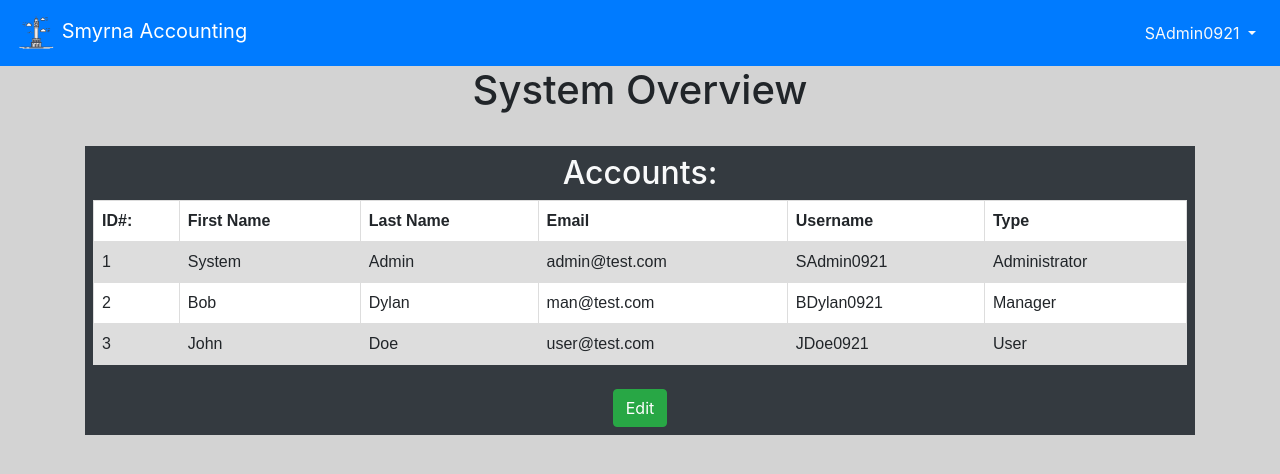
After one commit to Dunson/SWE_4713_Project, a Flask app: page /adminPortal in a window 1280 px wide. The commit adds this page. Shown: the top 474 px of the page. Run offline with Flask 2, Linux system fonts and the light colour scheme; a user stored in the database is signed in; data comes from the database, SQL or seed files in the repository; both versions use the stored data as it was after the commit; some libraries are stand-ins or nearby versions.

Commit message:
Began admin control

```diff
--- a/website/auth.py
+++ b/website/auth.py
@@ -61,30 +61,30 @@ def sign_up():
 
 
         user = User.query.filter_by(email=email).first()
+        pwd_check = User.password_check(password1)
 
-        validEmail = False
-        if '@' in email:
-            validEmail = True
 
         # The password conditions still need to satisfy the requirements
         if user:
             flash('An account with that email already exists!', category='error')
-        elif not validEmail:
-            flash('Email must be of valid syntax: example@domain.com', category='error')
         elif len(firstName) < 2:
             flash('First name must be greater than 1 character', category='error')
         elif password1 != password2: # This compares the two passwords
             flash('Passwords do not match', category='error')
-        elif len(password1) < 8: # This is only part of the password requirement.
-            flash('Password does not have enough characters', category='error')
+        elif not pwd_check:
+            flash('Password does not meet the requirements', category='error')
         else:
             # Add user to database
-            new_user = User(email=email, firstName=firstName, lastName=lastName, password=generate_password_hash(password1, method='sha256'), userName = userNameGen(firstName, lastName))
+            new_user = User(email=email, firstName=firstName, lastName=lastName,
+                password=generate_password_hash(password1, method='sha256'),
+                userName = userNameGen(firstName, lastName),
+                hasAdmin = False, hasMan = False)
+
             db.session.add(new_user)
             db.session.commit()
-            login_user(user, remember=True)
+
             flash('Account Created', category='success')
-            return redirect(url_for('views.home'))
+            return redirect(url_for('auth.login'))
 
 
     return render_template("signUp.html", user = current_user)
@@ -118,17 +118,35 @@ def reset_password(token):
         flash('Reset Token Expired!',category='error')
         return redirect(url_for('auth.login'))
 
-    password = request.form.get('password1')
+    password1 = request.form.get('password1')
     password2 = request.form.get('password2')
 
-    if password:
-        if password == password2:
-            user.reset_password(password, commit=True)
+    if password1:
+        if password1 == password2:
+            user.reset_password(password1, commit=True)
             flash('Password Reset Successful!!', category='success')
             return redirect(url_for('auth.login'))
         else:
             flash('Passwords must match!', category='error')
 
+    return render_template('reset_verified.html', user=current_user)
 
 
-    return render_template('reset_verified.html', user=current_user)
+#Method for admin portal access.
+#This works under the assumption that there is only one admin in the database
+@auth.route('/adminPortal', methods = ['GET', 'POST'])
+@login_required
+def adminPort():
+
+    #Query the database for an admin user
+    adminUser = User.query.filter_by(hasAdmin = True).first()
+
+    #check if that admin user is the current user
+    if adminUser == current_user:
+        return render_template('adminPortal.html', user = current_user, query = User.query.all())
+    else:
+        flash('You do not have access to this page!', category='error')
+        return redirect(url_for('views.home'))
+
+
+    #return render_template('adminPortal.html', user = current_user)
--- /dev/null
+++ b/website/templates/adminPortal.html
@@ -0,0 +1,77 @@
+{% extends "base.html" %}
+{% block title %} Admin Portal {% endblock %}
+
+{%block content%}
+<h1 class="text-center">System Overview</h1>
+<br>
+<style>
+table
+{
+  font-family: arial, sans-serif;
+  border-collapse: collapse;
+  width: 100%;
+}
+
+td, th
+{
+  border: 1px solid #dddddd;
+  text-align: left;
+  padding: 8px;
+}
+
+tr:nth-child(even)
+{
+  background-color: #dddddd;
+}
+
+tr:nth-child(odd)
+{
+  background-color: white;
+}
+
+
+</style>
+
+
+<div class="container bg-dark px-2 py-2">
+    <h2 class = "text-center text-light">Accounts:</h2>
+
+
+    <table >
+        <tr>
+          <th>ID#:</th>
+          <th>First Name</th>
+          <th>Last Name</th>
+          <th>Email</th>
+          <th>Username</th>
+          <th>Type</th>
+        </tr>
+
+        {% for user in query %}
+        <tr>
+          <td>{{user.id}}</td>
+          <td>{{user.firstName}}</td>
+          <td>{{user.lastName}}</td>
+          <td>{{user.email}}</td>
+          <td>{{user.userName}}</td>
+          {% if user.hasAdmin%}
+          <td>Administrator</td>
+          {% elif user.hasMan %}
+          <td>Manager</td>
+          {% else %}
+          <td>User</td>
+          {% endif %}
+        </tr>
+        {% endfor %}
+      </table>
+      <br>
+      <div class="text-center">
+        <button type="button" class="btn btn-success">Edit</button>
+      </div>
+
+</div>
+
+
+
+
+{% endblock %}
--- a/website/templates/base.html
+++ b/website/templates/base.html
@@ -12,21 +12,42 @@
     <title>{% block title %}Home{% endblock%}</title>
 </head>
 
-<body style="background-color:darkgray">
-    <nav class="navbar navbar-expand-lg navbar-dark bg-dark">
+<body style="background-color: lightgrey">
+
+    <nav class="navbar navbar-expand-lg navbar-dark bg-primary">
+        <a class = "navbar-brand" href='/'>
+            <img src="/static/logo.png" width="40" height="40" atl="">
+            Smyrna Accounting
+        </a>
         <button class = "navbar-toggler" type="button" data-toggle="collapse" data-target="#navbar">
             <span class ="navbar-toggler-icon"></span>
         </button>
         <div class = "collapse navbar-collapse" id="navbar">
-            <div class = "navbar-nav">
+
+            <ul class = "navbar-nav ml-auto">
                 {% if user.is_authenticated %}
-                <a class = "nav-item nav-link" id = "home" href="/">Home</a>
-                <a class = "nav-item nav-link" id = "logout" href="/logout">Logout</a>
+
+                <li class = "nav-item">
+
+                </li>
+
+                <li class="nav-item dropdown">
+                    <a class = "nav-link dropdown-toggle text-light" id = "navbarDropdownMenuLink" data-toggle = "dropdown" aria-haspopup="true" aria-expanded="false">
+                        {{ user.userName }}
+                    </a>
+                    <div class = "dropdown-menu dropdown-menu-right" aria-labelledby="navbarDropdownMenuLink">
+                        {% if user.hasAdmin %}
+                        <a class = "nav-link text-dark" id = "adminPort" href="/adminPortal">System Overview</a>
+                        {% endif %}
+                        <a class = "nav-item nav-link text-dark" id = "logout" href="/logout">Logout</a>
+                    </div>
+                </li>
+
                 {% else %}
-                <a class = "nav-item nav-link" id = "login" href="/login">Login</a>
+                <a class = "nav-item nav-link text-light" id = "login" href="/login">Login</a>
                 {% endif %}
 
-            </div>
+            </ul>
         </div>
     </nav>
 
--- a/website/templates/home.html
+++ b/website/templates/home.html
@@ -2,5 +2,5 @@
 {% block title %} Home {% endblock %}
 
 {%block content%}
-<h1> This is the home page </h1>
+<h1 class = "text-center"> This is the home page </h1>
 {% endblock %}
```
Also changed, not shown: website/models.py (+21 -0 lines), website/database.db, website/static/logo.png (added).
